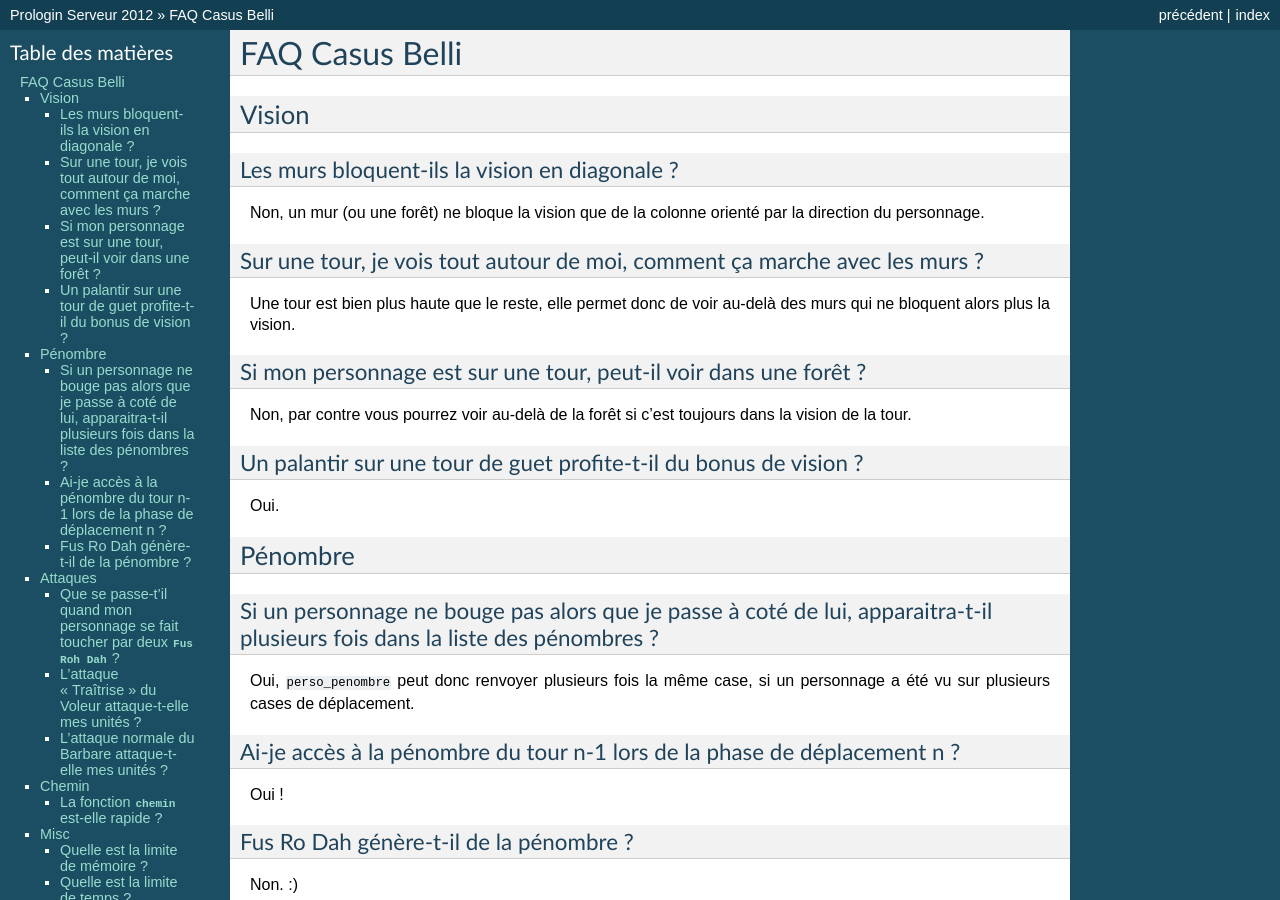
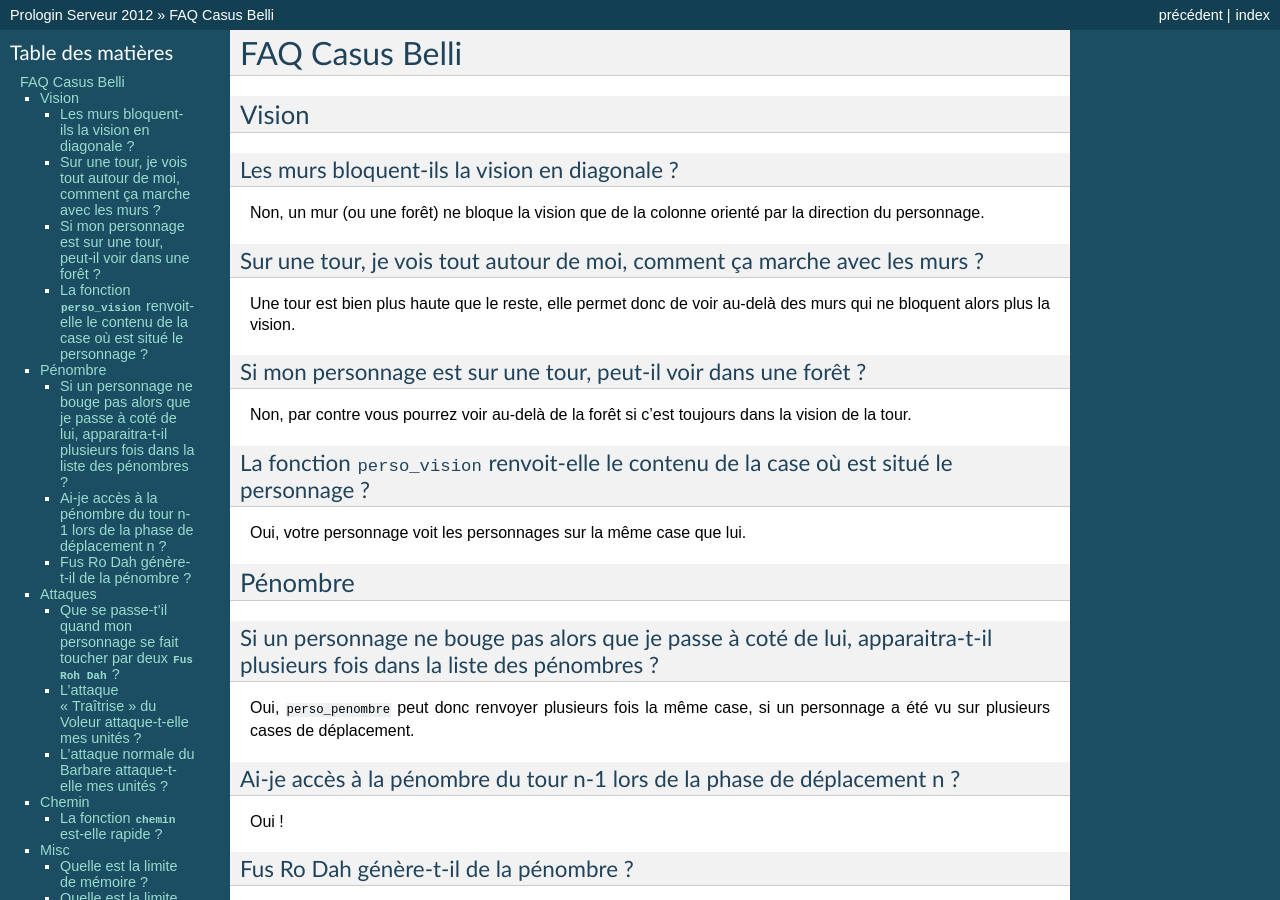
Before and after one commit to prologin/prologin2012, a Sphinx documentation site: the page built from doc/faq-candidat.rst, in a window 1280 px wide and 900 px high. Built offline with Sphinx 7.4.7, drawn with Linux system fonts in a browser that asks for light colours.

Commit message:
doc/faq-candidat.rst: question perso_vision

```diff
--- a/doc/faq-candidat.rst
+++ b/doc/faq-candidat.rst
@@ -23,10 +23,10 @@ Si mon personnage est sur une tour, peut-il voir dans une forêt ?
 Non, par contre vous pourrez voir au-delà de la forêt si c'est toujours dans la
 vision de la tour.
 
-Un palantir sur une tour de guet profite-t-il du bonus de vision ?
-------------------------------------------------------------------
+La fonction ``perso_vision`` renvoit-elle le contenu de la case où est situé le personnage ?
+--------------------------------------------------------------------------------------------
 
-Oui.
+Oui, votre personnage voit les personnages sur la même case que lui.
 
 Pénombre
 ========
```
